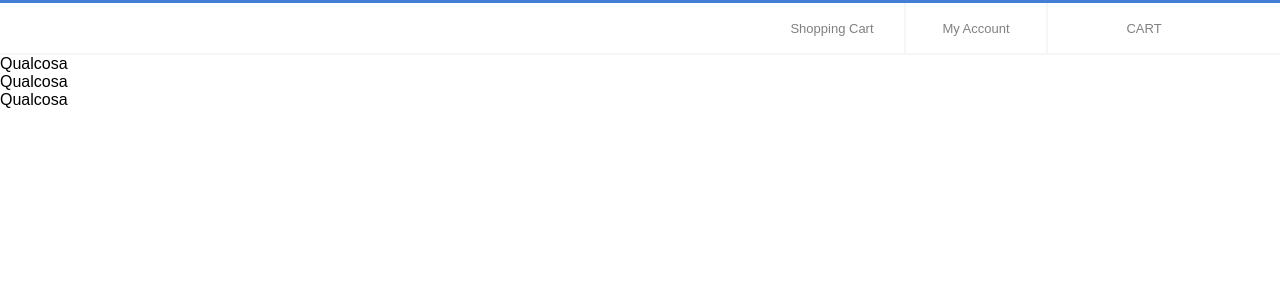
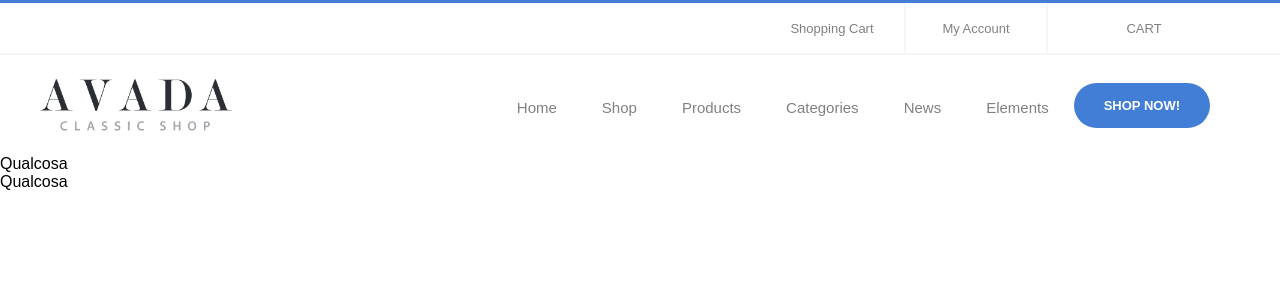
Before and after one commit to jacopo-ferroni/proj-html-vuejs, a Vue app: page / in a window 1280 px wide. Shown: the top 300 px of the page. Built offline with nearby package versions, Linux system fonts and the light colour scheme; the HTML template or start-up script is replaced by a standard one.

Commit message:
second header end

```diff
--- a/src/components/Header.vue
+++ b/src/components/Header.vue
@@ -1,6 +1,45 @@
 <template>
   <div class="header">
-      Qualcosa
+      <div class="container">
+          <div class="brand">
+              <img src="@/assets/classic-shop/images/classic_shop_logo2x.png" alt="">
+          </div>
+
+          <div class="button-selection">
+                <div class = "selection">
+                    Home
+                    <i class="fas fa-chevron-down"></i>
+                </div>
+                <div class = "selection">
+                    Shop
+                    <i class="fas fa-chevron-down"></i>
+                </div>
+                <div class = "selection">
+                    Products
+                    <i class="fas fa-chevron-down"></i>
+                </div>
+                <div class = "selection">
+                    Categories
+                    <i class="fas fa-chevron-down"></i>
+                </div>
+                <div class = "selection">
+                    News
+                    <i class="fas fa-chevron-down"></i>
+                </div>
+                <div class = "selection">
+                    Elements
+                    <i class="fas fa-chevron-down"></i>
+                </div>
+
+                <div class="shop-now">
+                    <strong>SHOP NOW!</strong>
+                </div>
+
+                <div class="search">
+                    <i class="fas fa-search"></i>
+                </div>
+          </div>
+      </div>
   </div>
 </template>
 
@@ -11,4 +50,55 @@ export default {
 </script>
 
 <style scoped lang = "scss">
+.header {
+    height: 100px;
+    .container {
+        width: 1200px;
+        height: 100%;
+        margin: auto;
+        display: flex;
+        align-items: center;
+        justify-content: space-between;
+        .brand {
+            height: 100%;
+            display: flex;
+            align-items: center;
+            img {
+                width: 60%;
+            }
+        }
+        .button-selection {
+            display: flex;
+            align-items: center;
+            height: 100%;
+            .selection {
+                padding: 0 20px;
+                font-size: 15px;
+                color: gray;
+                height: 100%;
+                display: flex;
+                align-items: center;
+                border-top: 4px solid white;
+                &:hover {
+                border-top: 4px solid #427ed5;
+                color: #427ed5;
+                }
+                i {
+                    padding: 0 0 0 5px;
+                    font-size: 10px;
+                }
+            }
+            .shop-now {
+                color: white;
+                background-color: #427ed5;
+                padding: 15px 30px;
+                border-radius: 25px;
+                font-size: 13px;
+            }
+            .search {
+                padding: 0 0 0 30px;
+            }
+        }
+    }
+}
 </style>
```
